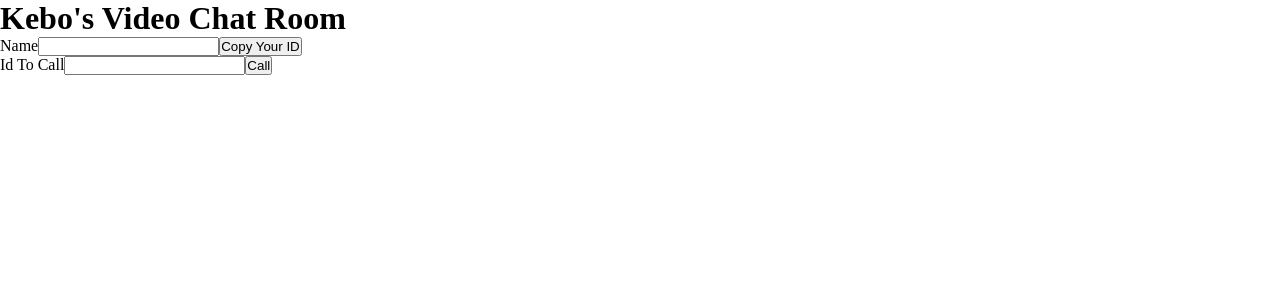
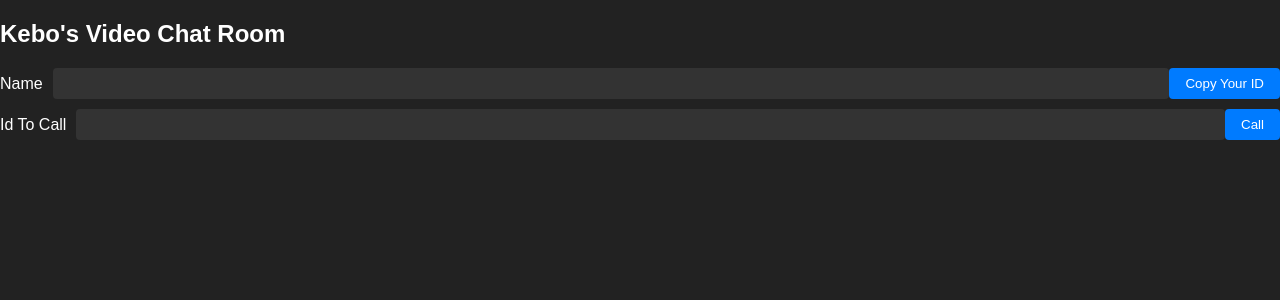
Before and after one commit to ken0gul/vChat-frontend, a React (Create React App) app: page / in a window 1280 px wide. Shown: the top 300 px of the page. Built offline with nearby package versions, Linux system fonts and the light colour scheme; no server answers.

Commit message:
new styles

```diff
--- a/src/styles.css
+++ b/src/styles.css
@@ -1,4 +1,129 @@
-* {
+/* Global Styles */
+
+body {
+  font-family: Arial, sans-serif;
+  background-color: #222;
+  color: #fff;
   margin: 0;
   padding: 0;
 }
+
+h1 {
+  font-size: 24px;
+  margin: 20px 0;
+}
+
+/* App Component */
+
+.container {
+  max-width: 600px;
+  margin: 0 auto;
+  padding: 20px;
+  box-sizing: border-box;
+}
+
+/* VideoPlayer Component */
+
+.video-container {
+  position: relative;
+  width: 100%;
+  padding-bottom: 56.25%;
+}
+
+.video-container video {
+  position: absolute;
+  top: 0;
+  left: 0;
+  width: 100%;
+  height: 100%;
+}
+
+/* Options Component */
+
+form {
+  margin-bottom: 20px;
+}
+
+form > div {
+  display: flex;
+  align-items: center;
+  margin-bottom: 10px;
+}
+
+label {
+  margin-right: 10px;
+}
+
+input[type="text"] {
+  flex-grow: 1;
+  padding: 8px;
+  border-radius: 4px;
+  border: none;
+  background-color: #333;
+  color: #fff;
+}
+
+button {
+  padding: 8px 16px;
+  border-radius: 4px;
+  border: none;
+  background-color: #007bff;
+  color: #fff;
+  cursor: pointer;
+}
+
+button:disabled {
+  background-color: #999;
+  cursor: not-allowed;
+}
+
+/* Notify Component */
+
+.notify-container {
+  display: flex;
+  flex-direction: column;
+  align-items: center;
+  margin-bottom: 20px;
+}
+
+.notify-container h1 {
+  font-size: 18px;
+  margin-bottom: 10px;
+}
+
+.notify-container button {
+  padding: 8px 16px;
+  border-radius: 4px;
+  border: none;
+  background-color: #007bff;
+  color: #fff;
+  cursor: pointer;
+}
+
+/* Media Queries */
+
+@media (max-width: 768px) {
+  h1 {
+    font-size: 20px;
+  }
+
+  .container {
+    padding: 10px;
+  }
+}
+
+@media (max-width: 480px) {
+  h1 {
+    font-size: 18px;
+  }
+}
+
+@media (max-width: 360px) {
+  h1 {
+    font-size: 16px;
+  }
+
+  .container {
+    padding: 5px;
+  }
+}
```
